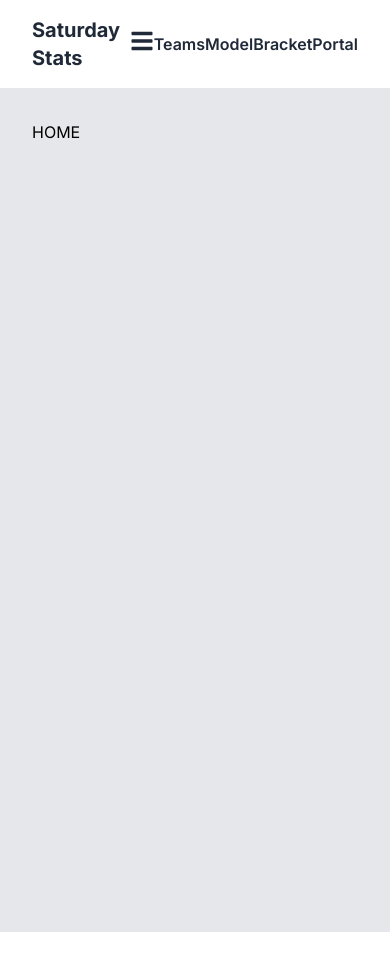
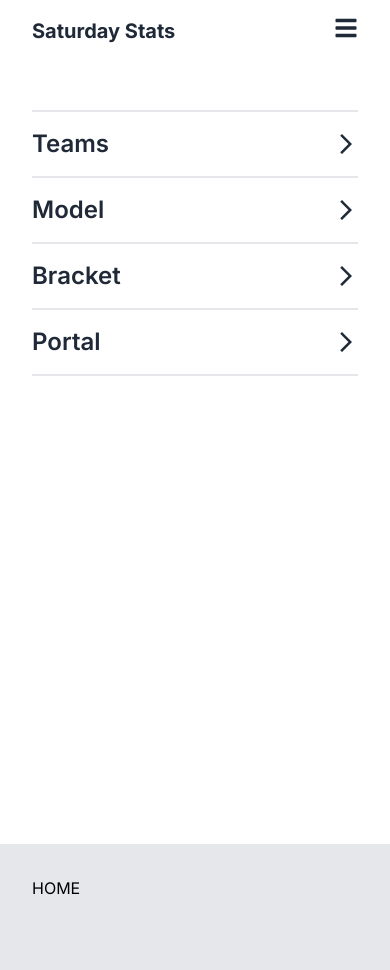
Before and after one commit to hwyatt/the-best-cfb-model, a Next.js app: page / in a window 390 px wide. Both pictures are taken after a click on the button 346 px from the left and 28 px from the top of the page. Shown: the top 970 px of the page. Before the commit the page ends 932 px from the top, so only its background shows below. Built offline with nearby package versions, Linux system fonts and the light colour scheme.

Commit message:
mobile menu

```diff
--- a/src/app/components/Navbar.tsx
+++ b/src/app/components/Navbar.tsx
@@ -1,6 +1,7 @@
 "use client";
 import { useState } from "react";
 import { FaBars } from "react-icons/fa";
+import { MdOutlineArrowForwardIos } from "react-icons/md";
 
 const Navbar = () => {
   const [isOpen, setIsOpen] = useState(false);
@@ -10,9 +11,11 @@ const Navbar = () => {
   };
 
   return (
-    <nav className="bg-white py-4 px-8">
+    <nav className={`bg-white py-4 px-8 ${isOpen && `h-screen`}`}>
       <div
-        className="container mx-auto flex justify-between items-center w-full"
+        className={`container mx-auto flex justify-between items-center w-full ${
+          isOpen && `mb-16 md:mb-0`
+        }`}
         style={{ maxWidth: "1312px" }}
       >
         <div className="text-gray-800 font-bold text-xl">
@@ -23,7 +26,7 @@ const Navbar = () => {
             <FaBars className="font-semibold text-gray-800 text-2xl" />
           </button>
         </div>
-        <div className={`md:flex md:gap-8 ${isOpen ? "block" : "hidden"}`}>
+        <div className={`md:flex md:gap-8 hidden`}>
           <a href="/teams" className="font-semibold text-gray-800">
             Teams
           </a>
@@ -38,6 +41,38 @@ const Navbar = () => {
           </a>
         </div>
       </div>
+      {isOpen && (
+        <div className={`flex flex-col w-full md:hidden`}>
+          <a
+            href="/teams"
+            className="flex items-center justify-between text-2xl font-semibold text-gray-800 border-y-2 py-4"
+          >
+            <div>Teams</div>
+            <MdOutlineArrowForwardIos />
+          </a>
+          <a
+            href="/compare"
+            className="flex items-center justify-between text-2xl font-semibold text-gray-800 border-b-2 py-4"
+          >
+            <div>Model</div>
+            <MdOutlineArrowForwardIos />
+          </a>
+          <a
+            href="/bracket"
+            className="flex items-center justify-between text-2xl font-semibold text-gray-800 border-b-2 py-4"
+          >
+            <div>Bracket</div>
+            <MdOutlineArrowForwardIos />
+          </a>
+          <a
+            href="/portal"
+            className="flex items-center justify-between text-2xl font-semibold text-gray-800 border-b-2 py-4"
+          >
+            <div>Portal</div>
+            <MdOutlineArrowForwardIos />
+          </a>
+        </div>
+      )}
     </nav>
   );
 };
```
